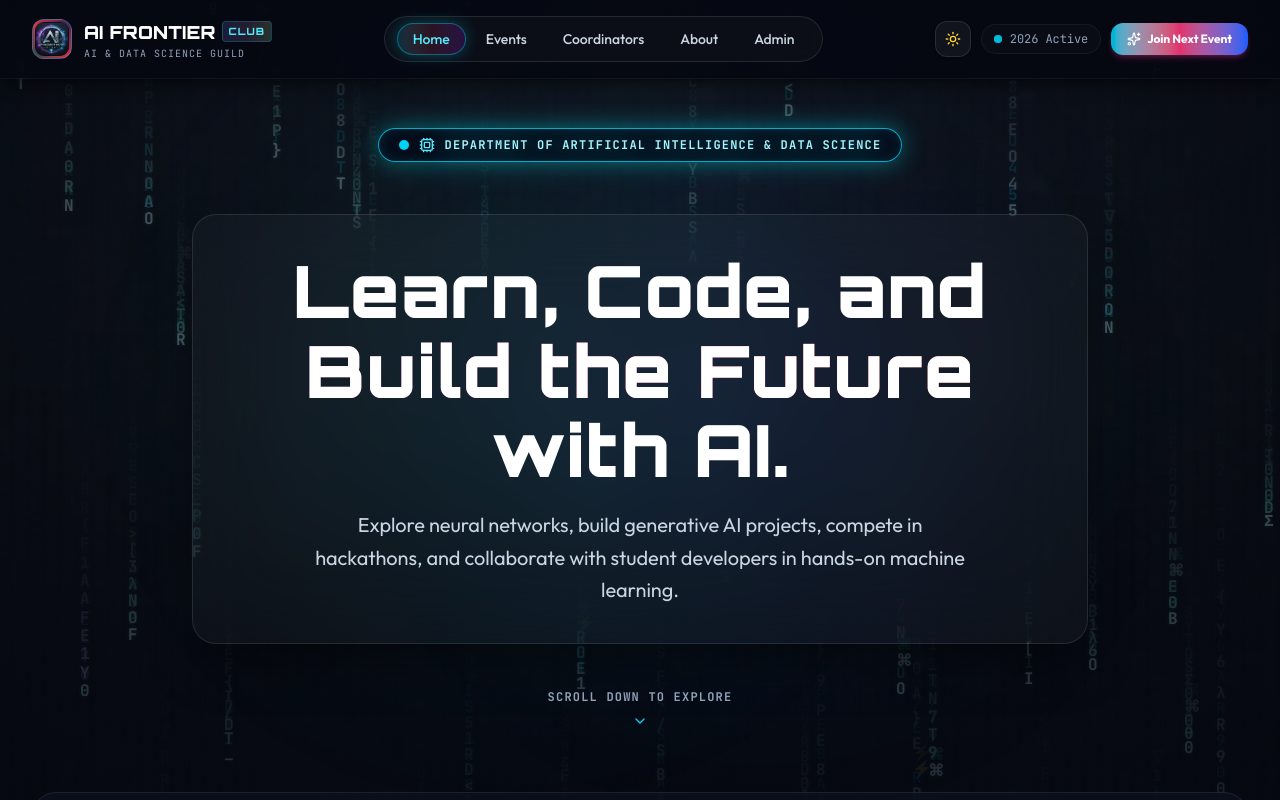
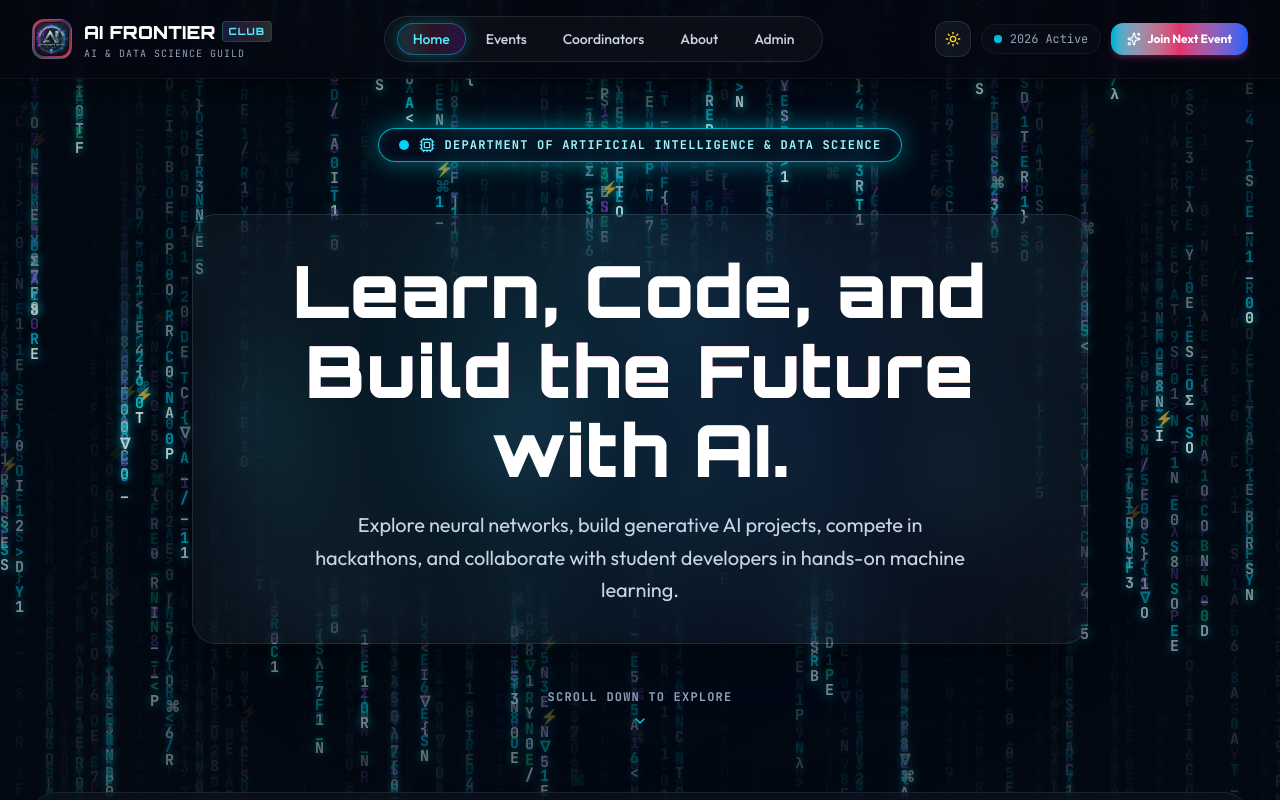
Before and after one commit to RagavU1430/Club-Management-Portal, a React (Vite) app in the folder client/: page / in a window 1280 px wide. Shown: the top 800 px of the page. Built offline with nearby package versions, Linux system fonts and the light colour scheme; no server answers; the database is empty.

Commit message:
feat(hero): scale club logo back in dark mode first frame and intensify falling matrix rain

```diff
--- a/client/src/components/GlobalVideoBackground.tsx
+++ b/client/src/components/GlobalVideoBackground.tsx
@@ -34,7 +34,8 @@ export default function GlobalVideoBackground() {
   const drawImageOnCanvas = (
     canvas: HTMLCanvasElement | null,
     cache: (HTMLImageElement | null)[],
-    frameIndex: number
+    frameIndex: number,
+    isDarkTheme: boolean = false
   ) => {
     if (!canvas) return;
     const ctx = canvas.getContext("2d");
@@ -63,7 +64,15 @@ export default function GlobalVideoBackground() {
     const iWidth = img.naturalWidth || 960;
     const iHeight = img.naturalHeight || 540;
 
-    const scale = Math.max(cWidth / iWidth, cHeight / iHeight);
+    let scale = Math.max(cWidth / iWidth, cHeight / iHeight);
+
+    // In dark mode on the first frame (hero initial state), keep the club logo slightly back (depth perspective)
+    // smoothly scaling from 0.85 at frame 0 up to 1.0 as the user scrolls into the video sequence
+    if (isDarkTheme) {
+      const depthFactor = Math.min(1, 0.85 + (frameIndex / 25) * 0.15);
+      scale *= depthFactor;
+    }
+
     const x = (cWidth - iWidth * scale) / 2;
     const y = (cHeight - iHeight * scale) / 2;
 
@@ -73,8 +82,8 @@ export default function GlobalVideoBackground() {
 
   // Render current frame onto BOTH canvases so theme switching cross-fades seamlessly
   const renderFrame = useCallback((frameIndex: number) => {
-    drawImageOnCanvas(darkCanvasRef.current, imagesRef.current, frameIndex);
-    drawImageOnCanvas(lightCanvasRef.current, whiteImagesRef.current, frameIndex);
+    drawImageOnCanvas(darkCanvasRef.current, imagesRef.current, frameIndex, true);
+    drawImageOnCanvas(lightCanvasRef.current, whiteImagesRef.current, frameIndex, false);
   }, []);
 
   // Preload all 180 frames for both themes aggressively
@@ -89,7 +98,7 @@ export default function GlobalVideoBackground() {
         img.onload = () => {
           imagesRef.current[index] = img;
           if (index === 0) {
-            drawImageOnCanvas(darkCanvasRef.current, imagesRef.current, 0);
+            drawImageOnCanvas(darkCanvasRef.current, imagesRef.current, 0, true);
           }
           resolve();
         };
@@ -104,7 +113,7 @@ export default function GlobalVideoBackground() {
         img.onload = () => {
           whiteImagesRef.current[index] = img;
           if (index === 0) {
-            drawImageOnCanvas(lightCanvasRef.current, whiteImagesRef.current, 0);
+            drawImageOnCanvas(lightCanvasRef.current, whiteImagesRef.current, 0, false);
           }
           resolve();
         };
@@ -177,7 +186,7 @@ export default function GlobalVideoBackground() {
       if (isAdmin) {
         setMatrixOpacity(0);
       } else {
-        const fade = Math.max(0, 1 - scrollY / 120);
+        const fade = Math.max(0, 1 - scrollY / 260);
         setMatrixOpacity(fade);
       }
     };
@@ -234,7 +243,9 @@ export default function GlobalVideoBackground() {
     let lastTime = performance.now();
     let drops: number[] = [];
     let speeds: number[] = [];
-    let fontSize = 16;
+    let secondaryDrops: number[] = [];
+    let secondarySpeeds: number[] = [];
+    let fontSize = 15;
 
     const updateDimensions = () => {
       const dpr = Math.min(window.devicePixelRatio || 1, 2);
@@ -246,35 +257,88 @@ export default function GlobalVideoBackground() {
         canvas.height = h;
       }
 
-      fontSize = Math.max(14, Math.round(16 * dpr));
-      const neededCols = Math.ceil(canvas.width / fontSize) + 4;
+      fontSize = Math.max(13, Math.round(15 * dpr));
+      const neededCols = Math.ceil(canvas.width / fontSize) + 6;
 
-      // Expand drops array if new columns are needed (e.g. wide screens or right-side coverage)
       while (drops.length < neededCols) {
         drops.push(Math.floor(Math.random() * (canvas.height / fontSize)));
-        speeds.push(0.75 + Math.random() * 1.25);
+        speeds.push(1.1 + Math.random() * 2.2);
+        secondaryDrops.push(-Math.floor(Math.random() * (canvas.height / fontSize)));
+        secondarySpeeds.push(1.3 + Math.random() * 2.0);
       }
     };
 
     updateDimensions();
     window.addEventListener("resize", updateDimensions);
 
+    const drawStream = (
+      colIdx: number,
+      dropArray: number[],
+      speedArray: number[]
+    ) => {
+      if (dropArray[colIdx] === undefined) {
+        dropArray[colIdx] = -Math.floor(Math.random() * 20);
+        speedArray[colIdx] = 1.1 + Math.random() * 2.2;
+      }
+
+      const x = colIdx * fontSize;
+      const y = dropArray[colIdx] * fontSize;
+
+      if (y >= -fontSize && y <= canvas.height + fontSize * 4) {
+        const char = MATRIX_CHARS[Math.floor(Math.random() * MATRIX_CHARS.length)];
+
+        // 1. Ultra-bright glowing white/cyan leading hack glyph tip
+        ctx.fillStyle = "rgba(240, 255, 255, 0.98)";
+        ctx.shadowBlur = 10;
+        ctx.shadowColor = "#00f0ff";
+        ctx.fillText(char, x, y);
+
+        // 2. Primary neon cyan & matrix green trailing glyph
+        ctx.fillStyle =
+          colIdx % 3 === 0
+            ? "rgba(0, 240, 255, 0.85)"
+            : colIdx % 5 === 0
+            ? "rgba(16, 185, 129, 0.85)"
+            : "rgba(0, 220, 255, 0.75)";
+        ctx.shadowBlur = 4;
+        ctx.shadowColor = "rgba(0, 240, 255, 0.5)";
+        const prevChar1 = MATRIX_CHARS[Math.floor(Math.random() * MATRIX_CHARS.length)];
+        ctx.fillText(prevChar1, x, y - fontSize);
+
+        // 3. Deep ambient phosphorescent trailing glyph
+        ctx.fillStyle =
+          colIdx % 2 === 0
+            ? "rgba(168, 85, 247, 0.5)"
+            : "rgba(0, 180, 216, 0.45)";
+        ctx.shadowBlur = 0;
+        const prevChar2 = MATRIX_CHARS[Math.floor(Math.random() * MATRIX_CHARS.length)];
+        ctx.fillText(prevChar2, x, y - fontSize * 2);
+      }
+
+      // Reset drop once it crosses bottom or randomly for rich cascade waterfall
+      if (y > canvas.height && Math.random() > 0.95) {
+        dropArray[colIdx] = -Math.floor(Math.random() * 15);
+        speedArray[colIdx] = 1.1 + Math.random() * 2.2;
+      }
+
+      dropArray[colIdx] += speedArray[colIdx];
+    };
+
     const drawMatrix = (currentTime: number) => {
       if (!active) return;
 
       const elapsed = currentTime - lastTime;
-      if (elapsed > 33) { // ~30 FPS terminal cadence
+      if (elapsed > 16) { // Fluid 60 FPS falling hack rain
         lastTime = currentTime;
 
-        // Ensure canvas width & columns stay synchronized to the full viewport
         const dpr = Math.min(window.devicePixelRatio || 1, 2);
         const w = window.innerWidth * dpr;
         if (canvas.width !== w) {
           updateDimensions();
         }
 
-        // Semi-transparent fade background for phosphorescent trailing glow
-        ctx.fillStyle = "rgba(5, 8, 17, 0.24)";
+        // Phosphorescent fade trails
+        ctx.fillStyle = "rgba(5, 8, 17, 0.18)";
         ctx.fillRect(0, 0, canvas.width, canvas.height);
 
         ctx.font = `bold ${fontSize}px "JetBrains Mono", monospace, monospace`;
@@ -282,37 +346,8 @@ export default function GlobalVideoBackground() {
         const totalCols = Math.ceil(canvas.width / fontSize);
 
         for (let i = 0; i < totalCols; i++) {
-          if (drops[i] === undefined) {
-            drops[i] = Math.floor(Math.random() * (canvas.height / fontSize));
-            speeds[i] = 0.75 + Math.random() * 1.25;
-          }
-
-          const char = MATRIX_CHARS[Math.floor(Math.random() * MATRIX_CHARS.length)];
-          const x = i * fontSize;
-          const y = drops[i] * fontSize;
-
-          // Softer, balanced leading glyph
-          ctx.fillStyle = "rgba(220, 245, 255, 0.75)";
-          ctx.shadowBlur = 4;
-          ctx.shadowColor = "rgba(0, 240, 255, 0.35)";
-          ctx.fillText(char, x, y);
-
-          // Subtle ambient trailing glyphs without harsh glare
-          ctx.fillStyle = i % 3 === 0
-            ? "rgba(0, 220, 255, 0.4)"
-            : i % 5 === 0
-            ? "rgba(168, 85, 247, 0.35)"
-            : "rgba(16, 185, 129, 0.4)";
-          ctx.shadowBlur = 0;
-          ctx.fillText(char, x, y - fontSize);
-
-          // Reset drop once it crosses the bottom of the screen
-          if (y > canvas.height && Math.random() > 0.972) {
-            drops[i] = 0;
-            speeds[i] = 0.75 + Math.random() * 1.25;
-          }
-
-          drops[i] += speeds[i];
+          drawStream(i, drops, speeds);
+          drawStream(i, secondaryDrops, secondarySpeeds);
         }
       }
 
@@ -355,7 +390,7 @@ export default function GlobalVideoBackground() {
         }}
       />
 
-      {/* ── Dark Mode: Cyber Matrix Rain Overlay ── */}
+      {/* ── Dark Mode: Cyber Matrix Rain Overlay (High Intensity & Increased Falling Code Streams) ── */}
       {!isAdmin && (
         <canvas
           ref={matrixCanvasRef}
@@ -363,7 +398,7 @@ export default function GlobalVideoBackground() {
           style={{
             width: "100%",
             height: "100%",
-            opacity: isDark ? matrixOpacity * 0.42 : 0,
+            opacity: isDark ? matrixOpacity * 0.92 : 0,
           }}
         />
       )}
```
